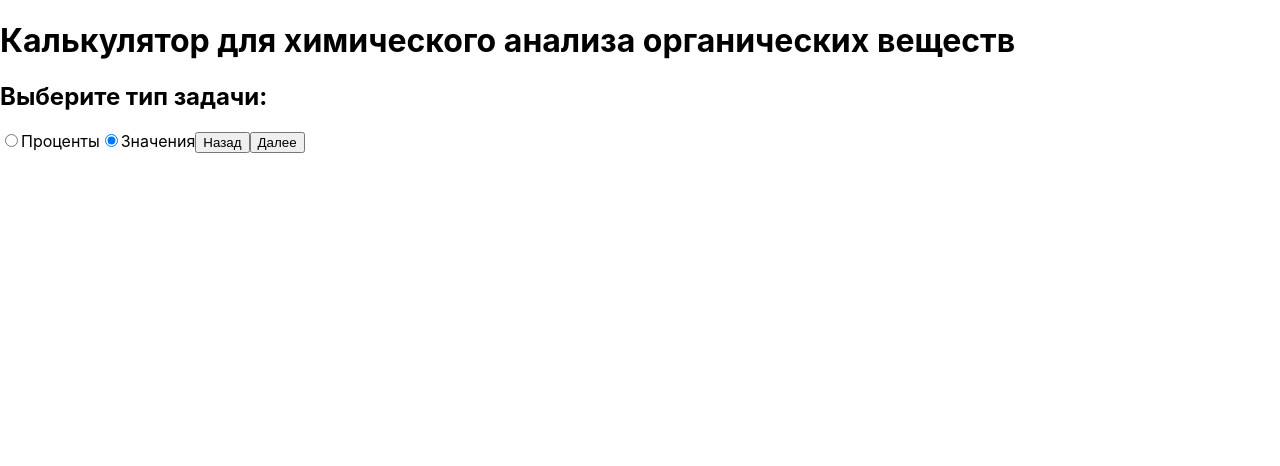
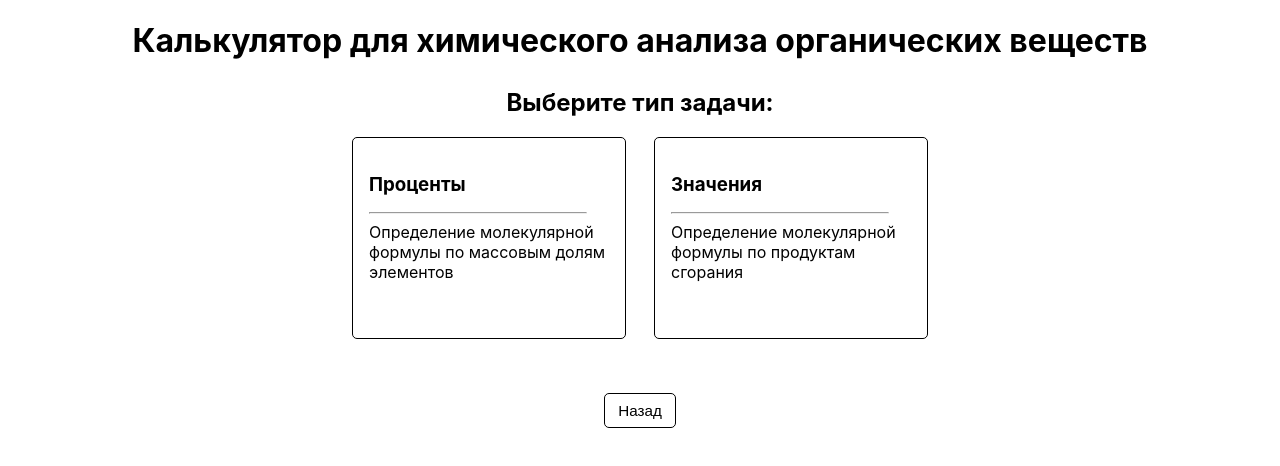
Before and after one commit to David-Vanuxin/chemical-analysis-calculator, a React (Create React App) app: page / in a window 1280 px wide. Both pictures are taken after a click on the button "Старт". Shown: the top 466 px of the page. Built offline with nearby package versions, Linux system fonts and the light colour scheme.

Commit message:
Добавлены стили

```diff
--- a/src/components/AppType.js
+++ b/src/components/AppType.js
@@ -1,33 +1,30 @@
-import React, {useState} from "react"
 import { useNavigate } from "react-router-dom"
-import {useDispatch, useSelector} from "react-redux"
+import { useDispatch } from "react-redux"
 
 export const AppType = () =>  {
   let navigate = useNavigate();
-  let state = useSelector(state => state)
-
-  const [appType, setAppType] = useState(state.type.type)
 
   const dispatch = useDispatch()
 
   return (
-    <>
+    <div className="main">
       <h1>Калькулятор для химического анализа органических веществ</h1>
       <h2>Выберите тип задачи: </h2>
-      <>
-        <label>
-          <input checked={appType === "percents" ? true : false} onChange={() => { setAppType("percents"); dispatch({type:"changeAppType", value:"percents"})} } type="radio" name="appType"></input>
-          Проценты
-        </label>
-        <label>
-          <input checked={appType === "values" ? true : false} onChange={() => { setAppType("values"); dispatch({type:"changeAppType", value:"values"})} } type="radio" name="appType"></input>
-          Значения
-        </label>
-      </>
-      <>
+      <div className="select-card-wrapper">
+        <div className="select-card" onClick={() => {dispatch({type:"changeAppType", value:"percents"}); navigate(`/matter-mass`)}}>
+          <h3>Проценты</h3>
+          <hr />
+          <p>Определение молекулярной формулы по массовым долям элементов</p>
+        </div>
+        <div className="select-card" onClick={() => {dispatch({type:"changeAppType", value:"values"}); navigate(`/matter-mass`)}}>
+          <h3>Значения</h3>
+          <hr />
+          <p>Определение молекулярной формулы по продуктам сгорания</p>
+        </div>
+      </div>
+      <div className="button-wrapper">
         <button onClick={() => navigate("/")}>Назад</button>
-        <button onClick={() => navigate(`/matter-mass`)}>Далее</button>
-      </>
-    </>
+      </div>
+    </div>
   )
 }
--- a/src/components/CombustionProducts.js
+++ b/src/components/CombustionProducts.js
@@ -1,13 +1,13 @@
-import React from "react"
 import { useNavigate } from "react-router-dom"
 import InputSubstance from "./InputSubstance"
 
 export const CombustionProducts = () => {
   let navigate = useNavigate();
   return(
-    <>
+    <div className="main">
       <h1>Калькулятор для химического анализа органических веществ</h1>
       <h2>Выберите продукты сгорания искомого органического вещества</h2>
+      <>
       <ul>
         <li><InputSubstance name="N2"/></li>
         <li><InputSubstance name="HCl"/></li>
@@ -15,10 +15,11 @@ export const CombustionProducts = () => {
         <li><InputSubstance name="Na2CO3"/></li>
         <li><InputSubstance name="K2CO3"/></li>
       </ul>
-      <>
+      </>
+      <div className="button-wrapper">
         <button onClick={() => navigate("/matter-mass")}>Назад</button>
         <button onClick={() => navigate("/quantitative-values")}>Далее</button>
-      </>
-    </>
+      </div>
+    </div>
   )
 }
--- a/src/components/Home.js
+++ b/src/components/Home.js
@@ -1,17 +1,20 @@
-import React from "react"
 import { useNavigate } from "react-router-dom"
-import {useDispatch} from "react-redux"
+import { useDispatch } from "react-redux"
 
 export const Home = () => {
   let navigate = useNavigate();
   const dispatch = useDispatch()
 
   return(
-    <>
+    <div className="main">
+      <div className="header-wrapper">
       <h1>Калькулятор для химического анализа органических веществ</h1>
       <h2>
         По количественным характеристикам продуктов сгорания органического вещества определяет его молекулярную формулу
       </h2>
+      </div>
+      <div className="button-wrapper">
       <button onClick={() => {navigate(`/app-type`); dispatch({type:"restart"})} }>Старт</button>
-    </>)
+      </div>
+    </div>)
 }
--- a/src/components/MatterMass.js
+++ b/src/components/MatterMass.js
@@ -1,4 +1,3 @@
-import React from "react"
 import { useNavigate } from "react-router-dom"
 import {useDispatch, useSelector} from "react-redux"
 
@@ -29,20 +28,20 @@ export const MatterMass = () =>  {
 
   // Значение массы тоже должно оставаться в поле ввода при переходе по кнопке "Назад" со следующей страницы
   return (
-    <>
+    <div className="main">
       <h1>Калькулятор для химического анализа органических веществ</h1>
       <h2>Введите массу сгоревшего органического вещества</h2>
-      <>
+      <div>
         <label>
           <input onChange={(event) => changeValue(event.target.valueAsNumber)} type="number"></input>
           г
         </label>
-      </>
-      <>
+      </div>
+      <div className="button-wrapper">
         <button onClick={() => navigate("/app-type")}>Назад</button>
         <button onClick={() => navigate(skipURL)}>Далее</button>
         <button onClick={() => skip(skipURL)}>Пропустить</button>
-      </>
-    </>
+      </div>
+    </div>
   )
 }
--- a/src/components/Matters.js
+++ b/src/components/Matters.js
@@ -1,4 +1,3 @@
-import React from "react"
 import { useNavigate } from "react-router-dom"
 import InputSubstance from "./InputSubstance"
 
@@ -6,21 +5,21 @@ export const Matters = () =>  {
   let navigate = useNavigate();
 
   return (
-    <>
+    <div className="main">
       <h1>Калькулятор для химического анализа органических веществ</h1>
       <h2>Выберите элементы, входящие в состав искомого вещества (кроме углерода и водорода)</h2>
-      <>
+
         <ul>
           <li><InputSubstance name="O"/></li>
           <li><InputSubstance name="N"/></li>
           <li><InputSubstance name="Cl"/></li>
           <li><InputSubstance name="Br"/></li>
         </ul>
-      </>
-      <>
+
+      <div className="button-wrapper">
         <button onClick={() => navigate("/matter-mass")}>Назад</button>
         <button onClick={() => navigate("/percents-values")}>Далее</button>
-      </>
-    </>
+      </div>
+    </div>
   )
 }
--- a/src/components/PercentsValues.js
+++ b/src/components/PercentsValues.js
@@ -1,4 +1,3 @@
-import React from "react"
 import { useNavigate } from "react-router-dom"
 import { useSelector, useDispatch } from 'react-redux'
 
@@ -18,7 +17,7 @@ export const PercentsValues = () =>  {
   }
 
   return (
-    <>
+    <div className="main">
       <h1>Калькулятор для химического анализа органических веществ</h1>
       <h2>Введите значения процентного содержания каждого вещества</h2>
       <>
@@ -36,10 +35,10 @@ export const PercentsValues = () =>  {
         }
         </ul>
       </>
-      <>
+      <div className="button-wrapper">
         <button onClick={() => navigate("/matters")}>Назад</button>
         <button onClick={() => navigate("/result")}>Результат</button>
-      </>
-    </>
+      </div>
+    </div>
   )
 }
--- a/src/components/QuantitativeValues.js
+++ b/src/components/QuantitativeValues.js
@@ -1,4 +1,3 @@
-import React from "react"
 import { useNavigate } from "react-router-dom"
 import { useSelector, useDispatch } from 'react-redux'
 
@@ -9,7 +8,7 @@ export const QuantitativeValues = () => {
   console.log(elements)
 
   return(
-    <>
+    <div className="main">
       <h1>Калькулятор для химического анализа органических веществ</h1>
       <h2>Введите количественные значения для продуктов сгорания</h2>
       <ul>
@@ -19,11 +18,11 @@ export const QuantitativeValues = () => {
         })
       }
       </ul>
-      <>
+      <div className="button-wrapper">
         <button onClick={() => navigate("/combustion-products")}>Назад</button>
         <button onClick={() => navigate("/result")}>Результат</button>
-      </>
-    </>)
+      </div>
+    </div>)
 }
 
 const InputNumber = (props) => {
--- a/src/components/Result.js
+++ b/src/components/Result.js
@@ -26,16 +26,16 @@ export const Result = () => {
   })
 
   return(
-    <>
+    <div className="main">
       <h1>Калькулятор для химического анализа органических веществ</h1>
       <h2>Результат</h2>
       <p>
         Возможные молекулярные формулы:<br />
         <span ref={resultRef}></span>
       </p>
-      <>
+      <div className="button-wrapper">
         { Back }
         <button onClick={() => {navigate("/app-type"); dispatch({type:"restart"})}}>Ещё раз</button>
-      </>
-    </>)
+      </div>
+    </div>)
 }
--- a/src/index.css
+++ b/src/index.css
@@ -11,3 +11,106 @@ code {
   font-family: source-code-pro, Menlo, Monaco, Consolas, 'Courier New',
     monospace;
 }
+
+hr {
+  width: 90%;
+  float: left;
+}
+
+.select-card-wrapper {
+  display: flex;
+  width: 45%;
+  justify-content: space-between;
+  height: 30vh;
+}
+
+.select-card {
+  display: inline-block;
+  width: 15em;
+  height: 70%;
+
+  border-style: solid;
+  border-width: thin;
+  border-radius: 5px;
+
+  padding: 1em;
+
+  text-align: left;
+}
+
+.select-card:hover {
+  cursor: pointer;
+  background-color: lightgrey;
+}
+
+.button-wrapper {
+  display: inline;
+  display: flex;
+  flex-direction: row;
+
+  width: 25%;
+
+  justify-content: space-around;
+
+  margin-top: 1em;
+}
+
+.main {
+  display: flex;
+  align-items: center;
+  flex-direction: column;
+}
+
+.header-wrapper {
+  width: 70%;
+  display: flex;
+  flex-direction: column;
+  align-items: center;
+  text-align: center;
+}
+
+h1, h2, button {
+  display: inline;
+}
+
+h3, h1 {
+  margin-bottom: 1vh;
+}
+
+label {
+  display: inline;
+}
+
+ul {
+  width: 10%;
+}
+
+button {
+  padding-top: 1vh;
+  padding-bottom: 1vh;
+  padding-right: 1vw;
+  padding-left: 1vw;
+
+  font-size: 95%;
+
+  border-style: solid;
+  border-width: thin;
+  border-radius: 5px;
+
+  background-color: inherit;
+}
+
+button:hover {
+ background-color: lightgrey;
+}
+
+button:acive {
+ background-color: lightgrey;
+ transition: scale(1.5, 1.5);
+}
+
+input {
+  display: inline;
+  margin: 1vh;
+  width: 45%;
+}
```
Also changed, not shown: 2 other files (tests, documents, lock files or other folders).
